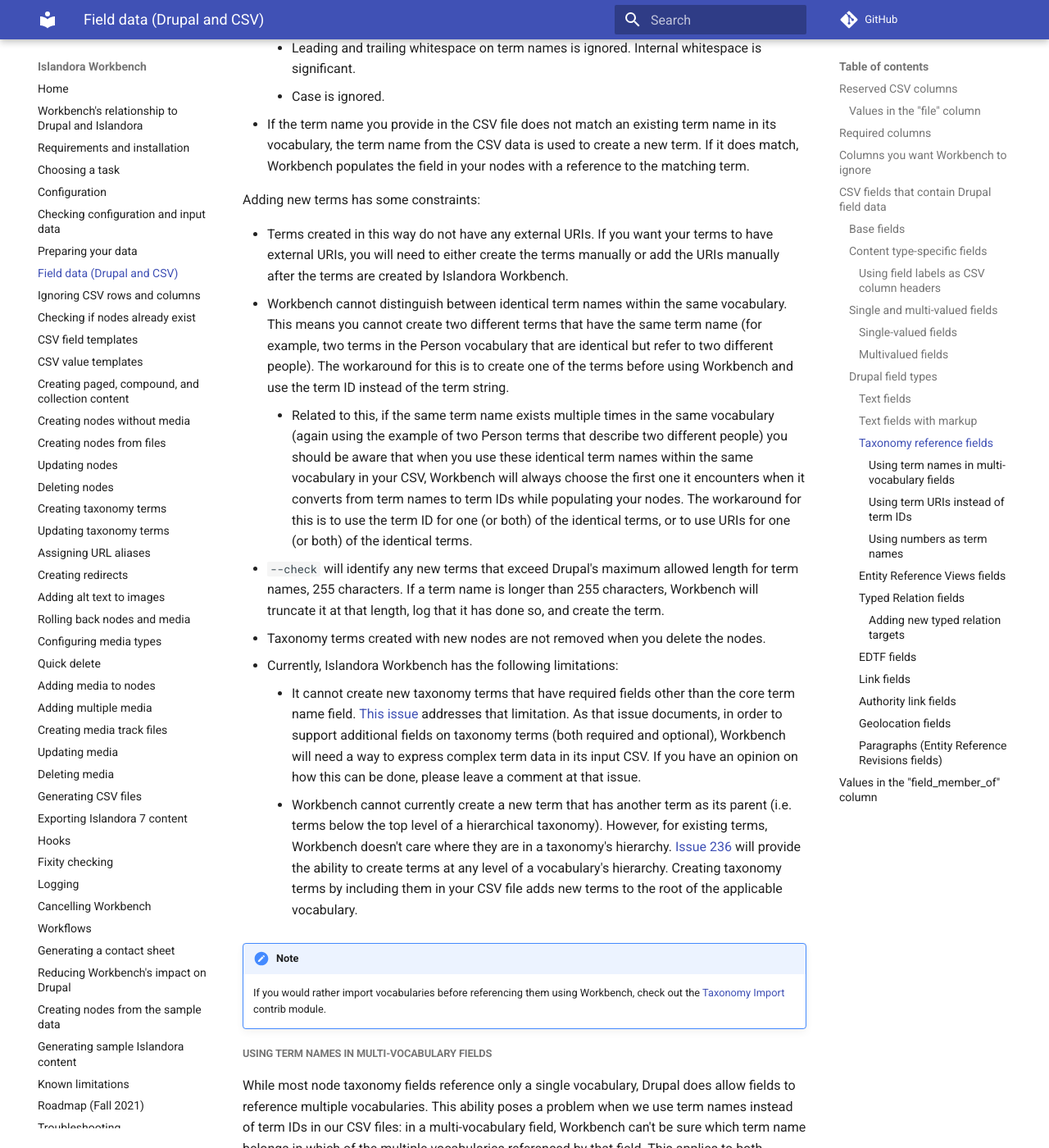
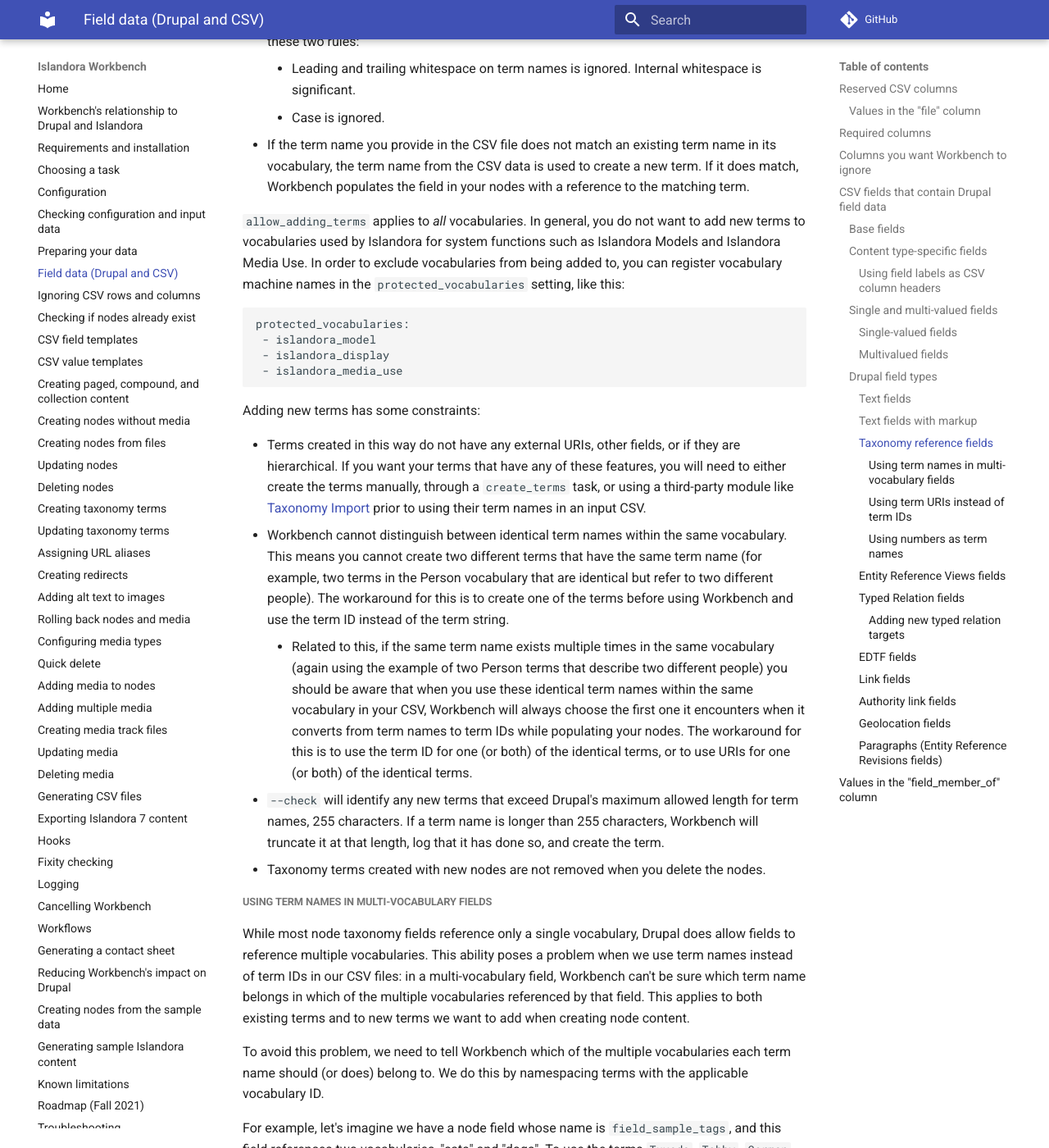
Before and after one commit to mjordan/islandora_workbench_docs, an MkDocs documentation site: the page built from docs/fields.md, in a window 1280 px wide and 1400 px high, scrolled down 11911 px. Shown: the whole window at 82% size. Built offline with MkDocs 1.6.1 and Material for MkDocs 9.7.7, drawn with Linux system fonts in a browser that asks for light colours; comment, search, counter and statistics services are not loaded; some of the changed text lies outside the part shown.

Commit message:
Added docs on new protected_vocabularies config setting.

````diff
--- a/docs/fields.md
+++ b/docs/fields.md
@@ -266,7 +266,7 @@
 
 you can use the terms IDs or labels for "Automobiles", "Sports cars", or "Land Rover" in your CSV. The term name (or ID) is all you need; no indication of the term's place in the hierarchy is required.
 
-If you add `allow_adding_terms: true` to your configuration file for `create` and `update` tasks, Workbench will create the new term the first time it is used in the CSV file following these rules:
+If you add `allow_adding_terms: true` to your configuration file for any of the entity "create" or "update" tasks, Workbench will create the new term the first time it is used in the CSV file following these rules:
 
 * If multiple records in your CSV contain the same new term name in the same field, the term is only created once.
 * When Workbench checks to see if the term with the new name exists in the target vocabulary, it queries Drupal for the new term name, looking for an exact match against an existing term in the specified vocabulary. Therefore it is important that term names used in your CSV are identical to existing term names. The query to find existing term names follows these two rules:
@@ -274,19 +274,23 @@
     * Case is ignored.
 * If the term name you provide in the CSV file does not match an existing term name in its vocabulary, the term name from the CSV data is used to create a new term. If it does match, Workbench populates the field in your nodes with a reference to the matching term.
 
+`allow_adding_terms` applies to *all* vocabularies. In general, you do not want to add new terms to vocabularies used by Islandora for system functions such as Islandora Models and Islandora Media Use. In order to exclude vocabularies from being added to, you can register vocabulary machine names in the `protected_vocabularies` setting, like this:
+
+```
+protected_vocabularies:
+ - islandora_model
+ - islandora_display
+ - islandora_media_use
+```
+
 Adding new terms has some constraints:
 
-* Terms created in this way do not have any external URIs. If you want your terms to have external URIs, you will need to either create the terms manually or add the URIs manually after the terms are created by Islandora Workbench.
+* Terms created in this way do not have any external URIs, other fields, or if they are hierarchical. If you want your terms that have any of these features, you will need to either create the terms manually, through a `create_terms` task, or using a third-party module like [Taxonomy Import](https://www.drupal.org/project/taxonomy_import) prior to using their term names in an input CSV.
 * Workbench cannot distinguish between identical term names within the same vocabulary. This means you cannot create two different terms that have the same term name (for example, two terms in the Person vocabulary that are identical but refer to two different people). The workaround for this is to create one of the terms before using Workbench and use the term ID instead of the term string.
     * Related to this, if the same term name exists multiple times in the same vocabulary (again using the example of two Person terms that describe two different people) you should be aware that when you use these identical term names within the same vocabulary in your CSV, Workbench will always choose the first one it encounters when it converts from term names to term IDs while populating your nodes. The workaround for this is to use the term ID for one (or both) of the identical terms, or to use URIs for one (or both) of the identical terms.
 * `--check` will identify any new terms that exceed Drupal's maximum allowed length for term names, 255 characters. If a term name is longer than 255 characters, Workbench will truncate it at that length, log that it has done so, and create the term.
 * Taxonomy terms created with new nodes are not removed when you delete the nodes.
-* Currently, Islandora Workbench has the following limitations:
-    * It cannot create new taxonomy terms that have required fields other than the core term name field. [This issue](https://github.com/mjordan/islandora_workbench/issues/111) addresses that limitation. As that issue documents, in order to support additional fields on taxonomy terms (both required and optional), Workbench will need a way to express complex term data in its input CSV. If you have an opinion on how this can be done, please leave a comment at that issue.
-    * Workbench cannot currently create a new term that has another term as its parent (i.e. terms below the top level of a hierarchical taxonomy). However, for existing terms, Workbench doesn't care where they are in a taxonomy's hierarchy. [Issue 236](https://github.com/mjordan/islandora_workbench/issues/236) will provide the ability to create terms at any level of a vocabulary's hierarchy. Creating taxonomy terms by including them in your CSV file adds new terms to the root of the applicable vocabulary.
 
-!!! note
-    If you would rather import vocabularies before referencing them using Workbench, check out the [Taxonomy Import](https://www.drupal.org/project/taxonomy_import) contrib module.
 
 ##### Using term names in multi-vocabulary fields
 
````
Also changed, not shown: docs/changelog.md (+2 -1 lines), docs/configuration.md (+2 -1 lines), docs/preparing_data.md (+4 -0 lines).
